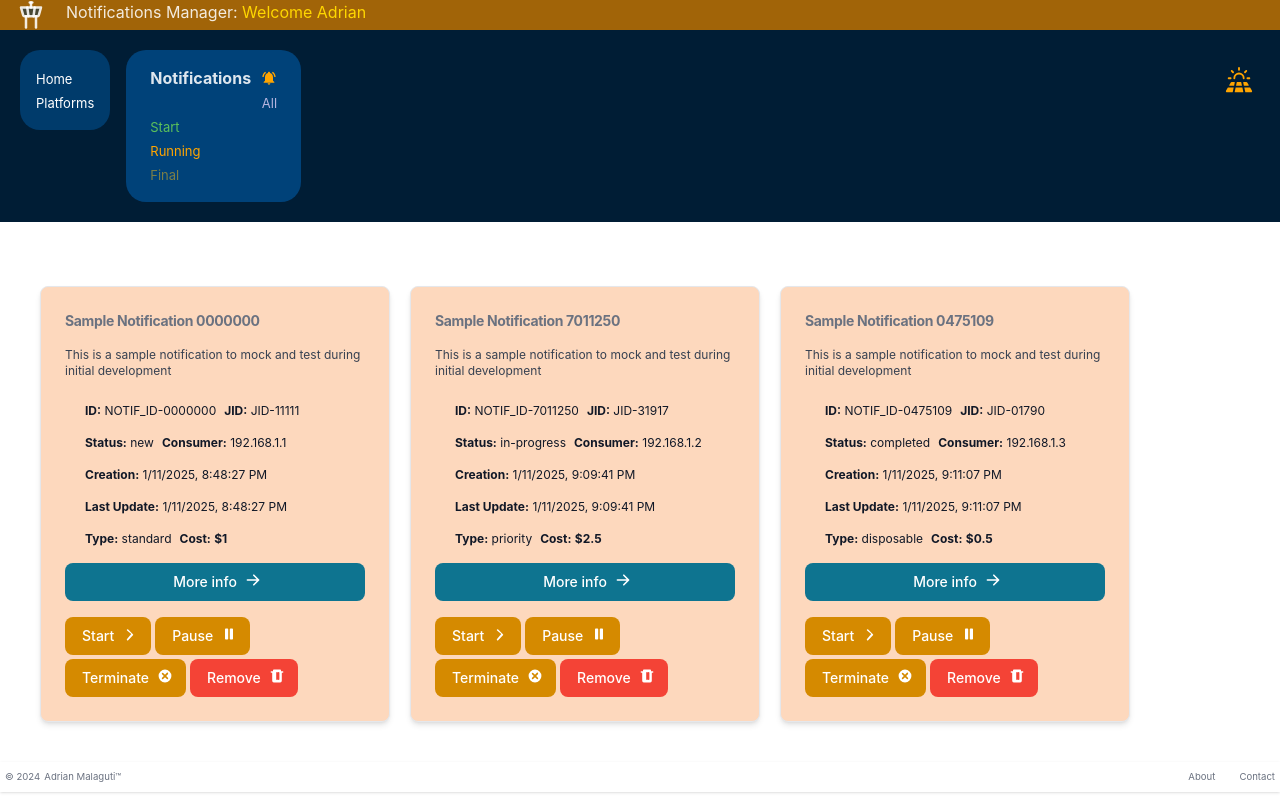
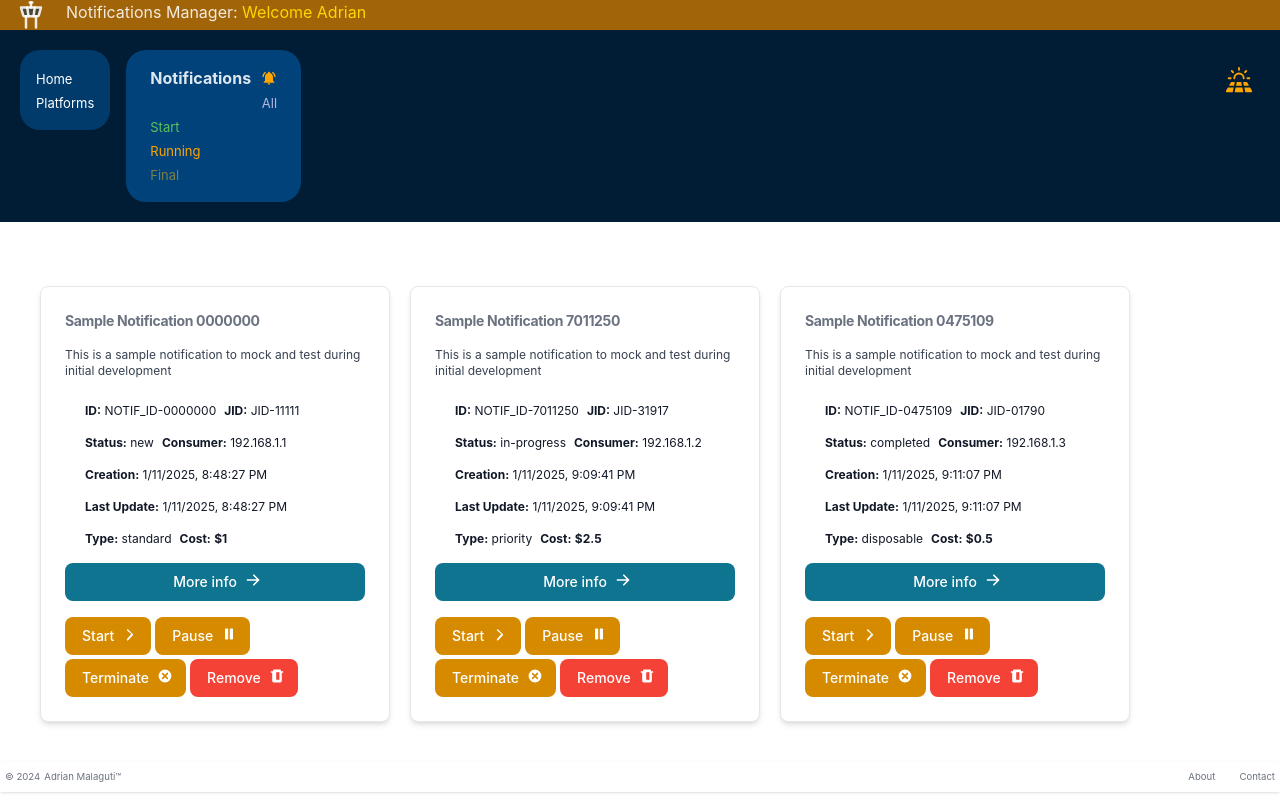
Before and after one commit to amalaguti/react_65675_prj, a React (Vite) app: page / in a window 1280 px wide. Built offline with nearby package versions, Linux system fonts and the light colour scheme.

Commit message:
removed background color on cards

```diff
--- a/src/components/common/productCard/notification/notificationCard.css
+++ b/src/components/common/productCard/notification/notificationCard.css
@@ -1,5 +1,4 @@
 .notificationCard {
-    background-color: rgb(253, 216, 189);
     max-width: 350px;
     min-width: 300px;
     height: auto;
```
